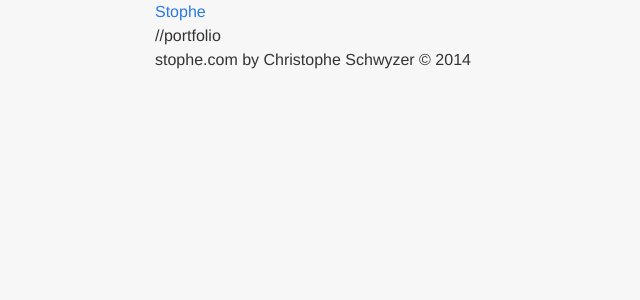
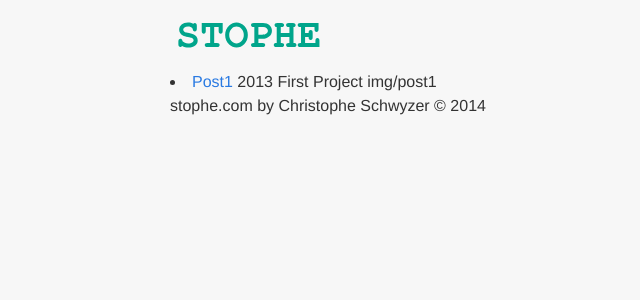
Before and after one commit to christopheschwyzer/christopheschwyzer.github.io, a Jekyll site: the page built from index.html, in a window 1280 px wide. Shown: the top 300 px of the page, without its empty margins (35-675 px from the left). Built offline with Jekyll 4.4.1, drawn with Linux system fonts in a browser that asks for light colours.

Commit message:
add logo, basic styles

```diff
--- a/_layouts/default.html
+++ b/_layouts/default.html
@@ -3,11 +3,11 @@
 	{% include head.html %}
 	<body>
 		{% include header.html %}
-		<div id="content">
+		<main id="content">
 			<div class="wrap">
 				{{ content }}
 			</div>
-		</div>
+		</main>
 		{% include footer.html %}
 	</body>
 </html>
--- a/_posts/2013-12-14-welcome-to-jekyll.markdown
+++ b/_posts/2013-12-14-project1.markdown
@@ -1,8 +1,10 @@
 ---
 layout: post
-title:  "Welcome to Jekyll!"
+title:  "Post1"
 date:   2013-12-14 13:48:56
-categories: jekyll update
+tags: [tag1, tag2, tag3]
+description: "First Project"
+preview: "img/post1"
 ---
 
 You'll find this post in your `_posts` directory - edit this post and re-build (or run with the `-w` switch) to see your changes!
--- a/css/main.css
+++ b/css/main.css
@@ -42,4 +42,18 @@
 .wrap {
   max-width: 900px;
   margin: 0 auto;
+  padding: 0 7px;
 }
+@media (min-width: 600px) {
+  .wrap {
+    padding: 0 15px;
+  }
+}
+#header .logo {
+  display: inline-block;
+  width: 300px;
+  height: 70px;
+  background: url('/img/logo.svg') no-repeat;
+  background-size: contain;
+  text-indent: -9999px;
+}
--- a/index.html
+++ b/index.html
@@ -3,5 +3,14 @@
 ---
 
 <div class="portfolio">
-	//portfolio
+	{% for post in site.posts%}
+	<li class="project">
+		<a href="{{ post.url }}">
+			{{ post.title }}
+		</a>
+		<time datetime="{{ post.date }}" class="date" title="{{ post.date }}">{{ post.date | date: "%Y"  }}</time>
+		<span class="description">{{ post.description}}</span>
+		<span class="preview">{{ post.preview}}</span>
+	</li>
+	{% endfor %}
 </div>
```
Also changed, not shown: css/main.less (+16 -0 lines), img/logo.svg (added).
